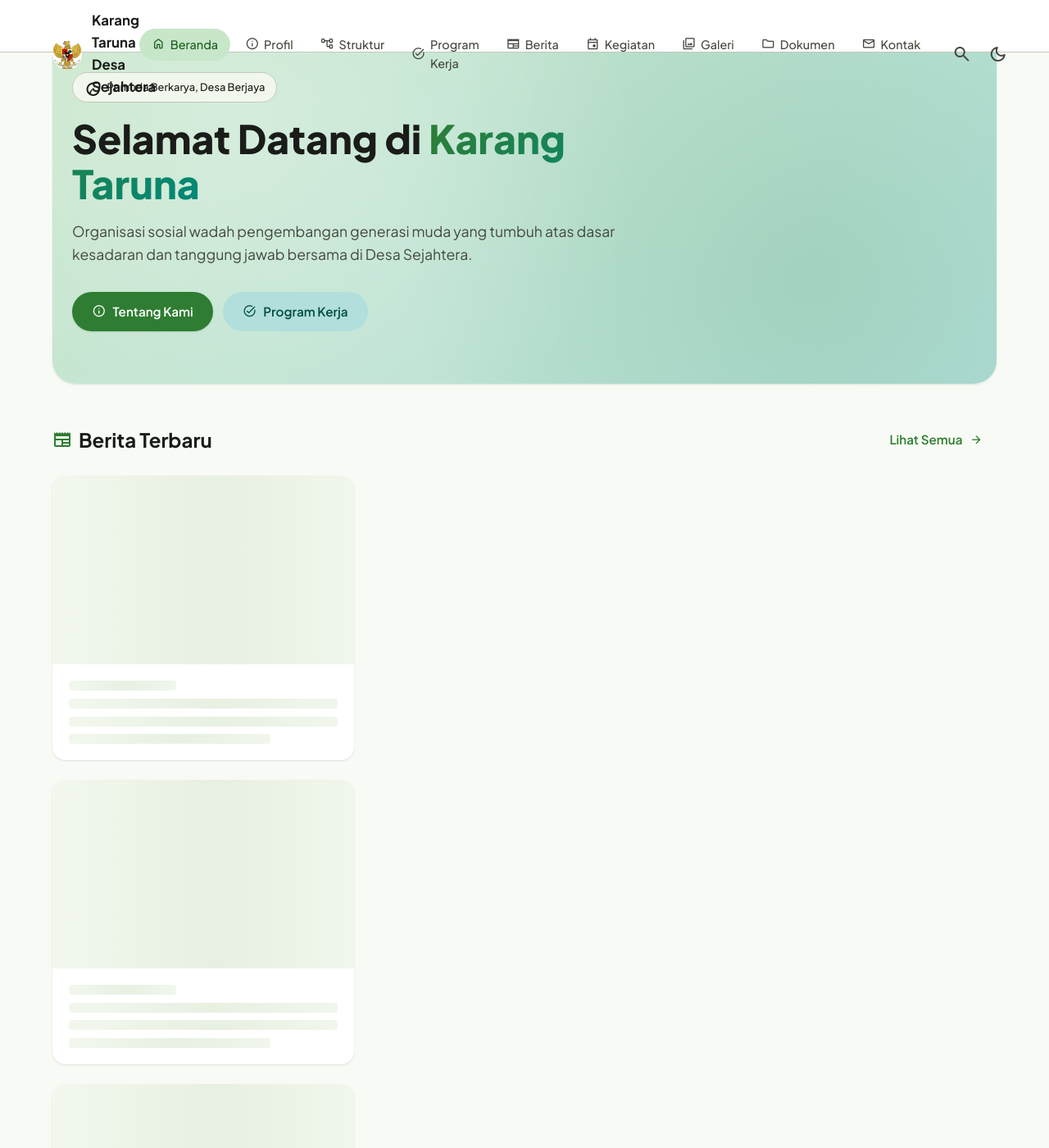
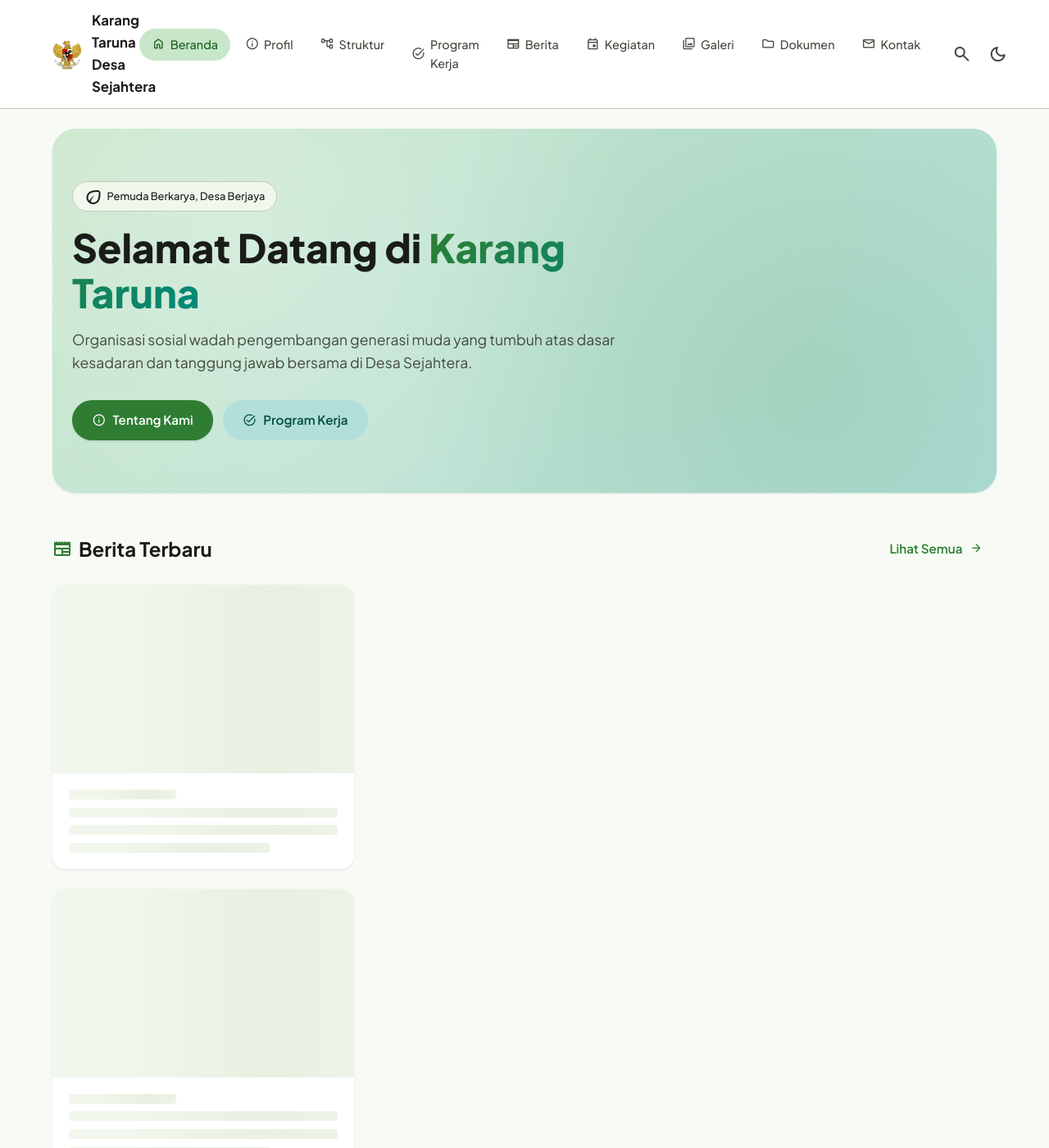
Before and after one commit to greenblog-dev/greenblog-dev.github.io, a Jekyll site: the page built from index.html, in a window 1280 px wide and 1400 px high. Shown: the whole window at 82% size. Built offline with Jekyll 4.4.1, drawn with Linux system fonts in a browser that asks for light colours.

Commit message:
Update _layout.scss

```diff
--- a/_sass/_layout.scss
+++ b/_sass/_layout.scss
@@ -1,25 +1,13 @@
 // App Bar
 .md3-app-bar {
-  position: fixed; /* Ubah dari sticky ke fixed */
-  top: 0;
-  left: 0;
-  right: 0; /* Agar melebar penuh */
-  z-index: 9999; /* Naikkan z-index agar pasti di atas */
+  position: sticky !important;
+  top: 0 !important;
+  z-index: 9999 !important;
   background: var(--md-surface-1);
   border-bottom: 1px solid var(--md-outline-variant);
   backdrop-filter: blur(12px);
   -webkit-backdrop-filter: blur(12px);
-
-  /* PENTING: Jika pakai fixed, tinggi navbar harus diketahui */
-  height: 64px; /* Sesuaikan dengan tinggi asli app bar Anda */
-}
-
-/* TAMBAHKAN INI: Agar konten di bawahnya tidak tertutup navbar */
-.main-content {
-  /* Ganti .main-content dengan class pembungkus konten utama Anda */
-  padding-top: 64px; /* Harus SAMA dengan tinggi .md3-app-bar */
-}
-
+} /* Jangan lupa kurung penutup */
 
 .app-bar-inner {
   max-width: var(--container); margin: 0 auto;
```
